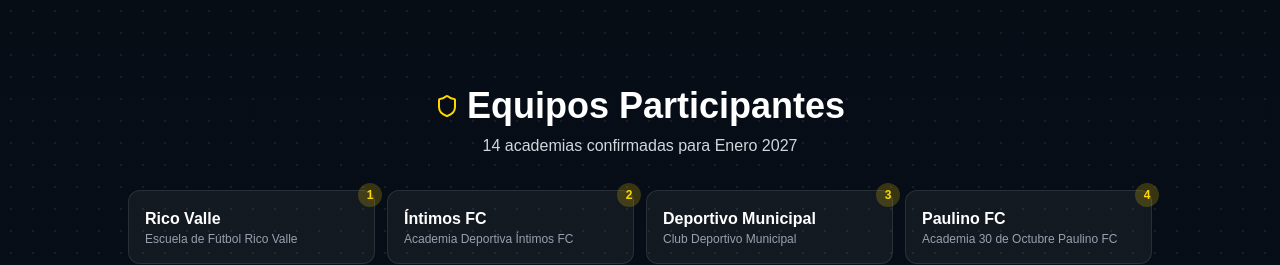
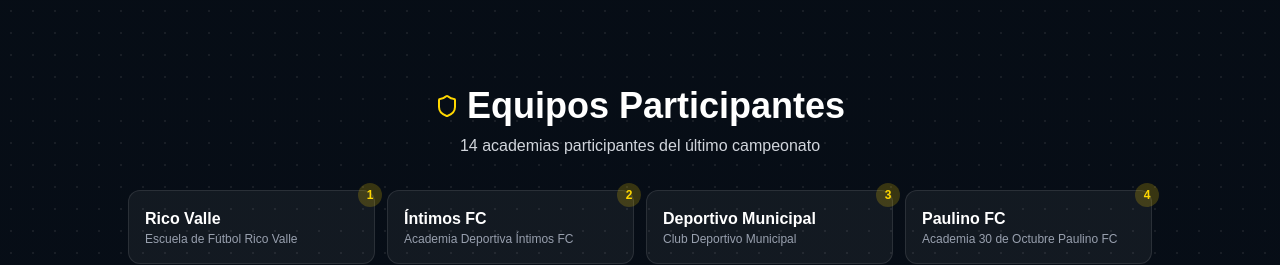
Before and after one commit to gonza-hash89/copa-crack-2d, a Next.js app: page / in a window 1280 px wide. Shown: the part 880-1145 px from the top of the page. Built offline with nearby package versions, Linux system fonts and the light colour scheme; no server answers.

Commit message:
Actualizar texto de equipos a participantes del último campeonato

```diff
--- a/app/page.js
+++ b/app/page.js
@@ -31,7 +31,7 @@ export default function Home() {
 
       <section id="equipos" className={section}>
         <h2 className="mb-2 flex items-center gap-2 text-4xl font-black"><Shield className="text-[#FFD700]" /> Equipos Participantes</h2>
-        <p className="mb-8 text-gray-300">14 academias confirmadas para Enero 2027</p>
+        <p className="mb-8 text-gray-300">14 academias participantes del último campeonato</p>
         <div className="w-full max-w-5xl">
           <ul className="grid grid-cols-2 gap-3 md:grid-cols-3 lg:grid-cols-4">
             {teams.map((team) => (
```
